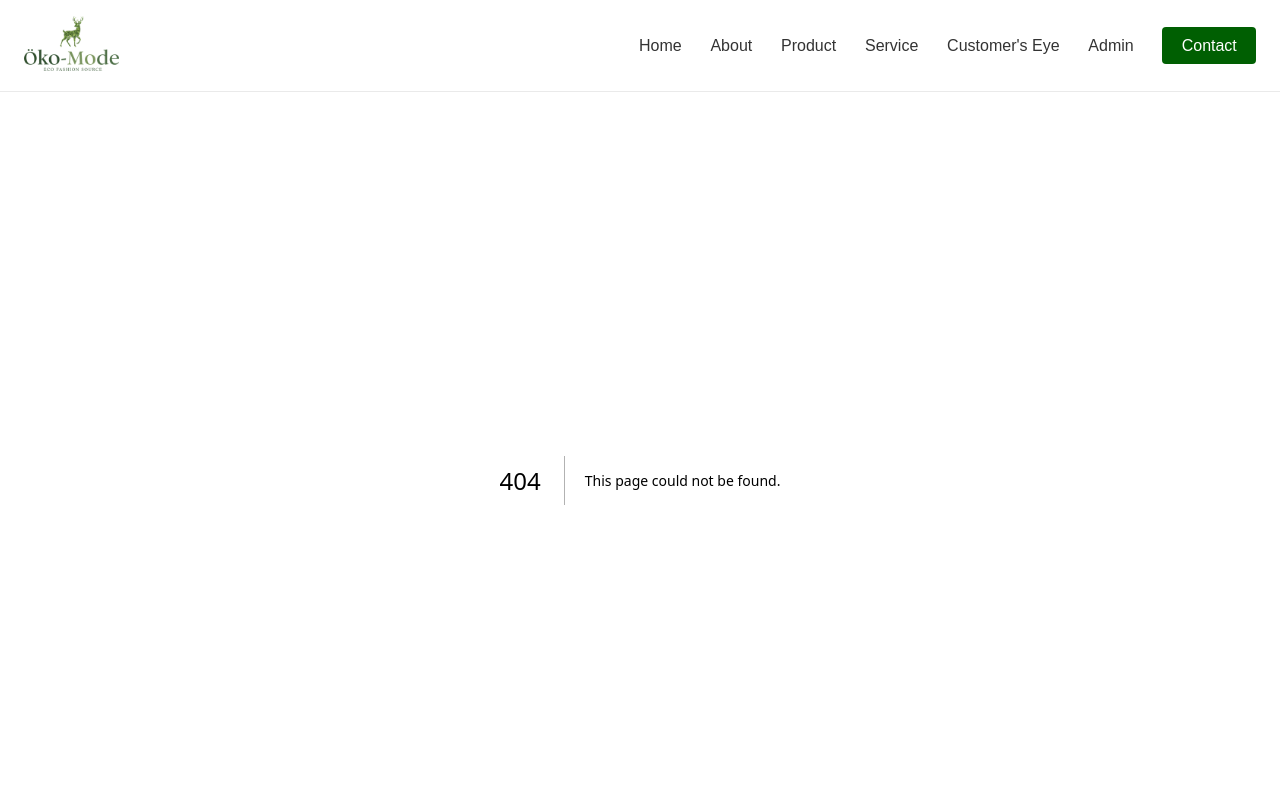
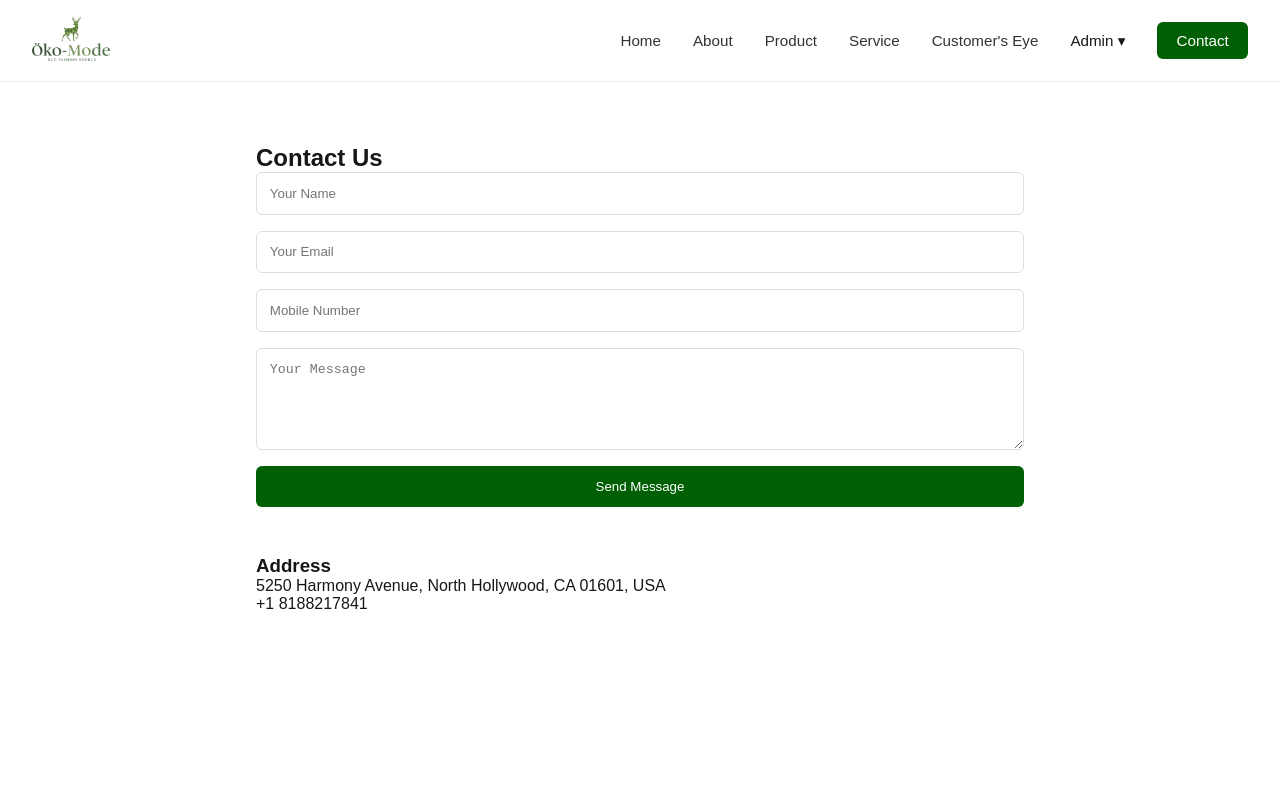
Before and after one commit to jamilnim/okomodewebsite, a Next.js app: page /contact in a window 1280 px wide. Before the commit this address had no page. Shown: the top 800 px of the page. Built offline with nearby package versions, Linux system fonts and the light colour scheme; no server answers.

Commit message:
some chanfe

```diff
--- /dev/null
+++ b/src/app/contact/page.js
@@ -0,0 +1,5 @@
+import ContactForm from "@/components/ContactForm";
+
+export default function ContactPage() {
+  return <ContactForm />;
+}
--- /dev/null
+++ b/src/components/ContactForm.js
@@ -0,0 +1,82 @@
+"use client";
+
+import { useState } from "react";
+import styles from "./ContactForm.module.css";
+import { supabase } from "@/lib/supabase";
+
+export default function ContactForm() {
+  const [form, setForm] = useState({
+    name: "",
+    email: "",
+    mobile: "",
+    message: ""
+  });
+
+  const handleChange = (e) => {
+    setForm({ ...form, [e.target.name]: e.target.value });
+  };
+
+  const handleSubmit = async (e) => {
+    e.preventDefault();
+
+    const { error } = await supabase.from("contacts").insert([form]);
+
+    if (error) {
+      alert("Error sending message");
+    } else {
+      alert("Message sent successfully");
+      setForm({ name: "", email: "", mobile: "", message: "" });
+    }
+  };
+
+  return (
+    <section className={styles.contact}>
+      <h2>Contact Us</h2>
+
+      <form onSubmit={handleSubmit} className={styles.form}>
+        <input
+          type="text"
+          name="name"
+          placeholder="Your Name"
+          value={form.name}
+          onChange={handleChange}
+          required
+        />
+
+        <input
+          type="email"
+          name="email"
+          placeholder="Your Email"
+          value={form.email}
+          onChange={handleChange}
+          required
+        />
+
+        <input
+          type="text"
+          name="mobile"
+          placeholder="Mobile Number"
+          value={form.mobile}
+          onChange={handleChange}
+        />
+
+        <textarea
+          name="message"
+          placeholder="Your Message"
+          rows="5"
+          value={form.message}
+          onChange={handleChange}
+          required
+        />
+
+        <button type="submit">Send Message</button>
+      </form>
+
+      <div className={styles.address}>
+        <h3>Address</h3>
+        <p>5250 Harmony Avenue, North Hollywood, CA 01601, USA</p>
+        <p>+1 8188217841</p>
+      </div>
+    </section>
+  );
+}
--- /dev/null
+++ b/src/components/ContactForm.module.css
@@ -0,0 +1,32 @@
+.contact {
+  max-width: 800px;
+  margin: auto;
+  padding: 4rem 1rem;
+  min-height: 100vh !important;
+}
+
+.form {
+  display: flex;
+  flex-direction: column;
+  gap: 1rem;
+}
+
+.form input,
+.form textarea {
+  padding: 0.8rem;
+  border: 1px solid #ddd;
+  border-radius: 6px;
+}
+
+.form button {
+  background-color: #005f02;
+  color: white;
+  padding: 0.8rem;
+  border: none;
+  border-radius: 6px;
+  cursor: pointer;
+}
+
+.address {
+  margin-top: 3rem;
+}
--- a/src/components/Header.js
+++ b/src/components/Header.js
@@ -2,14 +2,29 @@
 
 import Link from "next/link";
 import styles from "./Header.module.css";
-import React, { useState } from "react";
+import React, { useState, useRef, useEffect } from "react";
 
 export default function Header() {
   const [menuOpen, setMenuOpen] = useState(false);
+  const [adminOpen, setAdminOpen] = useState(false);
+  const dropdownRef = useRef(null);
+
+  // Close dropdown when clicking outside
+  useEffect(() => {
+    function handleClickOutside(event) {
+      if (dropdownRef.current && !dropdownRef.current.contains(event.target)) {
+        setAdminOpen(false);
+      }
+    }
+
+    document.addEventListener("mousedown", handleClickOutside);
+    return () => {
+      document.removeEventListener("mousedown", handleClickOutside);
+    };
+  }, []);
 
   return (
     <header className={styles.header}>
-
       {/* Logo */}
       <div className={styles.logo}>
         <Link href="/">
@@ -21,7 +36,7 @@ export default function Header() {
         </Link>
       </div>
 
-      {/* Burger Button (Mobile Only) */}
+      {/* Burger */}
       <div
         className={`${styles.burger} ${menuOpen ? styles.active : ""}`}
         onClick={() => setMenuOpen(!menuOpen)}
@@ -33,13 +48,52 @@ export default function Header() {
 
       {/* Navigation */}
       <nav className={`${styles.nav} ${menuOpen ? styles.showMenu : ""}`}>
-        <Link href="/">Home</Link>
-        <Link href="/about">About</Link>
-        <Link href="/products">Product</Link>
-        <Link href="/services">Service</Link>
-        <Link href="/customers-eye">Customer's Eye</Link>
-        <Link href="/admin/products">Admin</Link>
-        <Link href="/contact" className={styles.contactBtn}>
+        <Link href="/" onClick={() => setMenuOpen(false)}>Home</Link>
+        <Link href="/about" onClick={() => setMenuOpen(false)}>About</Link>
+        <Link href="/products" onClick={() => setMenuOpen(false)}>Product</Link>
+        <Link href="/services" onClick={() => setMenuOpen(false)}>Service</Link>
+        <Link href="/customers-eye" onClick={() => setMenuOpen(false)}>
+          Customer's Eye
+        </Link>
+
+        {/* Admin Dropdown */}
+        <div className={styles.dropdown} ref={dropdownRef}>
+          <span
+            className={styles.dropdownTitle}
+            onClick={() => setAdminOpen(!adminOpen)}
+          >
+            Admin ▾
+          </span>
+
+          {adminOpen && (
+            <div className={styles.dropdownMenu}>
+              <Link
+                href="/admin/products"
+                onClick={() => {
+                  setAdminOpen(false);
+                  setMenuOpen(false);
+                }}
+              >
+                Products
+              </Link>
+              <Link
+                href="/admin/messages"
+                onClick={() => {
+                  setAdminOpen(false);
+                  setMenuOpen(false);
+                }}
+              >
+                Messages
+              </Link>
+            </div>
+          )}
+        </div>
+
+        <Link
+          href="/contact"
+          className={styles.contactBtn}
+          onClick={() => setMenuOpen(false)}
+        >
           Contact
         </Link>
       </nav>
--- a/src/components/Header.module.css
+++ b/src/components/Header.module.css
@@ -1,41 +1,127 @@
+/* ========================= */
+/* HEADER BASE */
+/* ========================= */
+
 .header {
+  position: fixed;
+  top: 0;
   width: 100%;
-  padding: 1rem 1.5rem;
+  padding: 1rem 2rem;
+  background: white;
   display: flex;
   justify-content: space-between;
   align-items: center;
-  background-color: white;
-  position: fixed;
-  top: 0;
   z-index: 1000;
-  border-bottom: 1px solid #eaeaea;
+  border-bottom: 1px solid #eee;
 }
 
+/* ========================= */
 /* LOGO */
+/* ========================= */
+
 .logoImg {
-  height: 55px;
-  width: auto;
+  height: 45px;
   object-fit: contain;
 }
 
-/* BURGER */
-.burger {
+/* ========================= */
+/* NAVIGATION */
+/* ========================= */
+
+.nav {
+  display: flex;
+  align-items: center;
+  gap: 2rem;
+}
+
+.nav a {
+  text-decoration: none;
+  color: #333;
+  font-size: 0.95rem;
+  transition: 0.3s ease;
+}
+
+.nav a:hover {
+  color: #005F02;
+}
+
+/* ========================= */
+/* CONTACT BUTTON */
+/* ========================= */
+
+.contactBtn {
+  padding: 0.6rem 1.2rem;
+  background-color: #005F02;
+  color: white !important;
+  border-radius: 6px;
+  font-weight: 500;
+}
+
+.contactBtn:hover {
+  background-color: #427A43;
+}
+
+/* ========================= */
+/* DROPDOWN */
+/* ========================= */
+
+.dropdown {
+  position: relative;
+}
+
+.dropdownTitle {
+  cursor: pointer;
+  font-size: 0.95rem;
+  user-select: none;
+}
+
+/* Dropdown Menu (controlled by React state) */
+.dropdownMenu {
+  position: absolute;
+  top: 120%;
+  left: 0;
+  background: white;
+  padding: 1rem;
   display: flex;
   flex-direction: column;
+  gap: 0.6rem;
+  min-width: 160px;
+  box-shadow: 0 10px 30px rgba(0, 0, 0, 0.08);
+  border-radius: 8px;
+  z-index: 100;
+  animation: fadeIn 0.2s ease-in-out;
+}
+
+.dropdownMenu a {
+  font-size: 0.9rem;
+  color: #333;
+}
+
+.dropdownMenu a:hover {
+  color: #005F02;
+}
+
+/* ========================= */
+/* BURGER */
+/* ========================= */
+
+.burger {
+  display: none;
+  flex-direction: column;
+  cursor: pointer;
   gap: 5px;
-  cursor: pointer;
 }
 
 .burger span {
   width: 25px;
   height: 3px;
-  background-color: #333;
+  background: #333;
   transition: 0.3s ease;
 }
 
 /* Burger Animation */
 .active span:nth-child(1) {
-  transform: rotate(45deg) translate(5px, 5px);
+  transform: rotate(45deg) translateY(8px);
 }
 
 .active span:nth-child(2) {
@@ -43,62 +129,57 @@
 }
 
 .active span:nth-child(3) {
-  transform: rotate(-45deg) translate(6px, -6px);
+  transform: rotate(-45deg) translateY(-8px);
 }
 
-/* NAV - Mobile First */
-.nav {
-  position: absolute;
-  top: 80px;
-  left: 0;
-  width: 100%;
-  background-color: white;
-  display: flex;
-  flex-direction: column;
-  gap: 1.5rem;
-  padding: 2rem;
-  transform: translateY(-200%);
-  transition: 0.4s ease;
-}
+/* ========================= */
+/* MOBILE */
+/* ========================= */
 
-.showMenu {
-  transform: translateY(0);
-}
-
-.nav a {
-  text-decoration: none;
-  color: #333;
-  font-size: 1rem;
-}
-
-.nav a:hover {
-  color: #005F02;
-}
-
-/* Contact Button */
-.contactBtn {
-  padding: 0.6rem 1.2rem;
-  background-color: #005F02;
-  color: white !important;
-  border-radius: 4px;
-  text-align: center;
-}
-
-/* DESKTOP VIEW */
-@media (min-width: 992px) {
+@media (max-width: 992px) {
 
   .burger {
-    display: none;
+    display: flex;
   }
 
   .nav {
-    position: static;
-    transform: none;
-    flex-direction: row;
-    align-items: center;
-    width: auto;
-    padding: 0;
-    gap: 1.8rem;
+    position: absolute;
+    top: 70px;
+    right: 0;
+    background: white;
+    width: 260px;
+    flex-direction: column;
+    align-items: flex-start;
+    padding: 2rem;
+    gap: 1.5rem;
+    display: none;
+    box-shadow: -5px 10px 30px rgba(0, 0, 0, 0.1);
   }
 
+  .showMenu {
+    display: flex;
+  }
+
+  .dropdownMenu {
+    position: relative;
+    top: 0;
+    left: 0;
+    box-shadow: none;
+    padding-left: 1rem;
+  }
 }
+
+/* ========================= */
+/* ANIMATION */
+/* ========================= */
+
+@keyframes fadeIn {
+  from {
+    opacity: 0;
+    transform: translateY(8px);
+  }
+  to {
+    opacity: 1;
+    transform: translateY(0);
+  }
+}
```
Also changed, not shown: src/app/admin/messages/page.js (added, +61 -0 lines), src/app/admin/products/page.js (+10 -3 lines).
